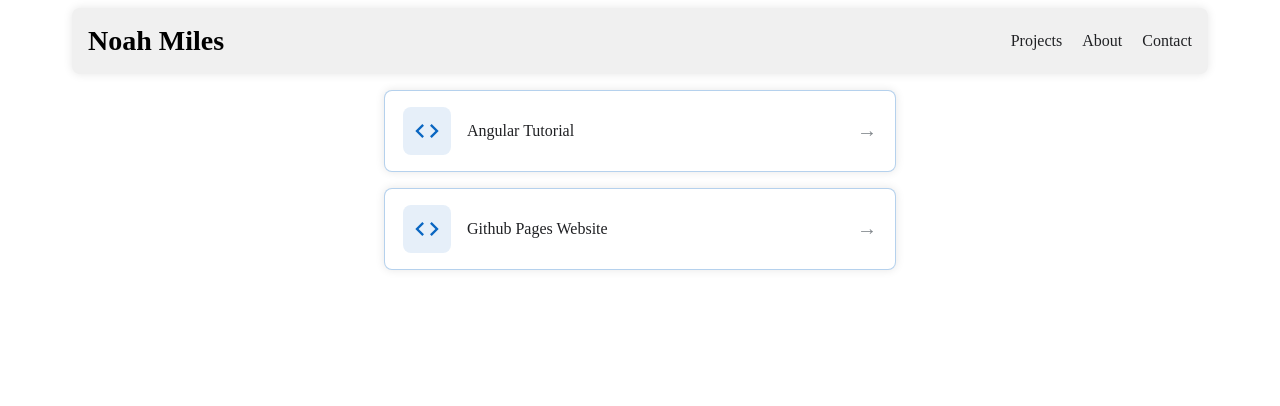
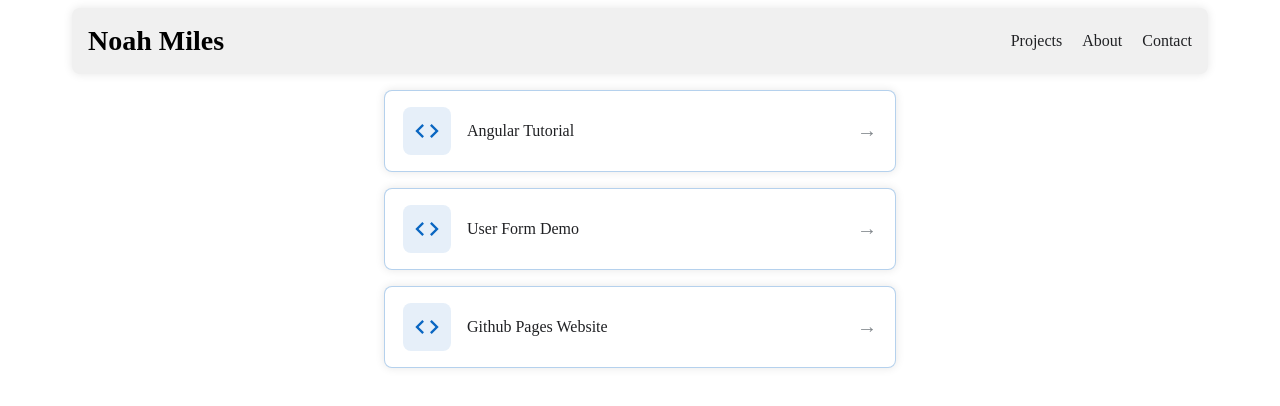
Before and after one commit to noahemiles/noahemiles.github.io, an Angular app: page /projects in a window 1280 px wide. Shown: the top 406 px of the page. Built offline with nearby package versions, Linux system fonts and the light colour scheme.

Commit message:
add user project to project page hide user id on tile

```diff
--- a/src/app/components/projects/projects-page/projects-page.html
+++ b/src/app/components/projects/projects-page/projects-page.html
@@ -1,4 +1,5 @@
 <section>
     <app-project-tile [projectDetails]="{path: 'angular', title: 'Angular Tutorial'}"></app-project-tile>
+    <app-project-tile [projectDetails]="{path: 'form', title: 'User Form Demo'}"></app-project-tile>
     <app-project-tile [projectDetails]="{path: 'https://github.com/noahemiles/noahemiles.github.io', title: 'Github Pages Website', isExternal: true}"></app-project-tile>
 </section>
--- a/src/app/components/user-form/user-tile/user-tile.component.html
+++ b/src/app/components/user-form/user-tile/user-tile.component.html
@@ -1,7 +1,7 @@
 <div class="user-tile">
     <h2>USER {{ this.user?.name || "undefined" }}</h2>
     <div class="user-content">
-        <input type="text" name="" id="{{this.user!.id}}-id" readonly [value]="this.user!.id">
+        <!-- <input type="text" name="" id="{{this.user!.id}}-id" readonly [value]="this.user!.id"> -->
         <input type="text" name="" id="{{this.user!.id}}-name" [readonly]="!editing" [value]="this.user!.name">
         <input type="text" name="" id="{{this.user!.id}}-email" [readonly]="!editing" [value]="this.user!.email">
     </div>
```
